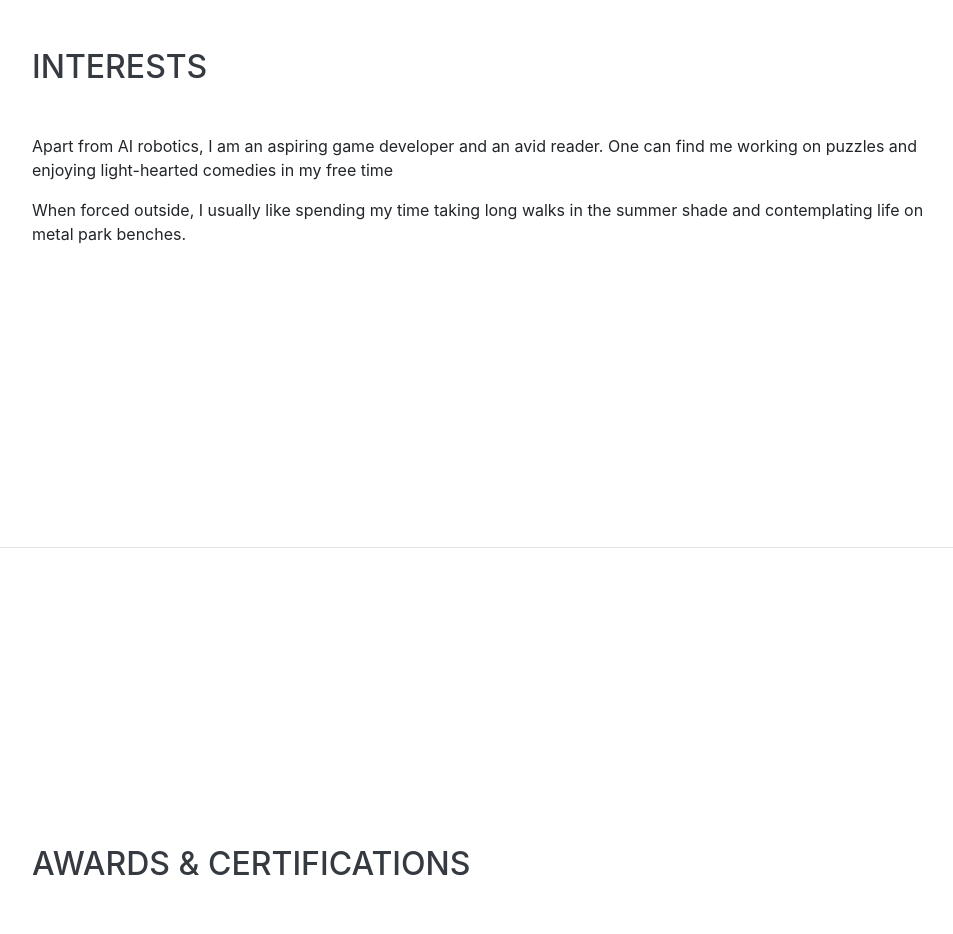
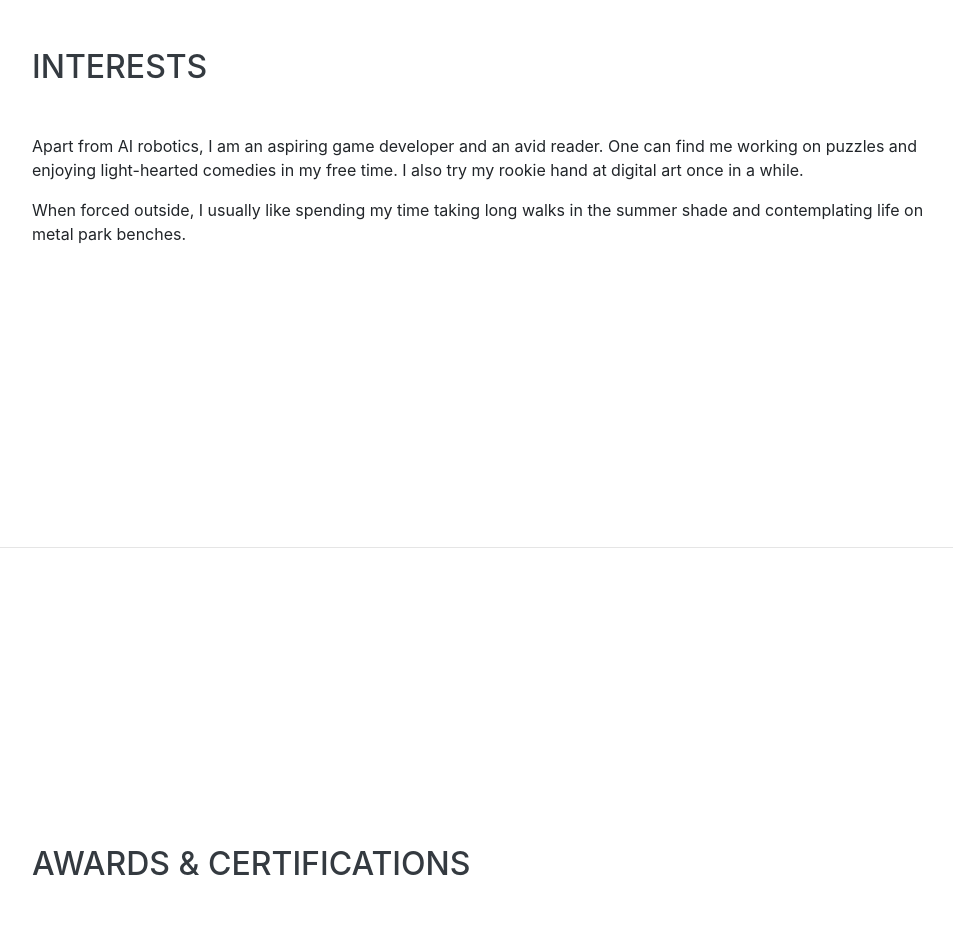
Before and after one commit to grimmmyshini/grimmmyshini.github.io, a website with bundled scripts: page index.html in a window 1280 px wide. Shown: the part 3600-4534 px from the top of the page, without its empty margins (288-1241 px from the left). Built offline with nearby package versions, Linux system fonts and the light colour scheme; a web font is replaced by a local one.

Commit message:
Minor Update-2

```diff
--- a/index.html
+++ b/index.html
@@ -215,7 +215,7 @@
     <section class="resume-section p-3 p-lg-5 d-flex align-items-center" id="interests">
       <div class="w-100">
         <h2 class="mb-5">Interests</h2>
-        <p>Apart from AI robotics, I am an aspiring game developer and an avid reader. One can find me working on puzzles and enjoying light-hearted comedies in my free time</p>
+        <p>Apart from AI robotics, I am an aspiring game developer and an avid reader. One can find me working on puzzles and enjoying light-hearted comedies in my free time. I also try my rookie hand at digital art once in a while.</p>
         <p class="mb-0">When forced outside, I usually like spending my time taking long walks in the summer shade and contemplating life on metal park benches.</p>
       </div>
     </section>
```
